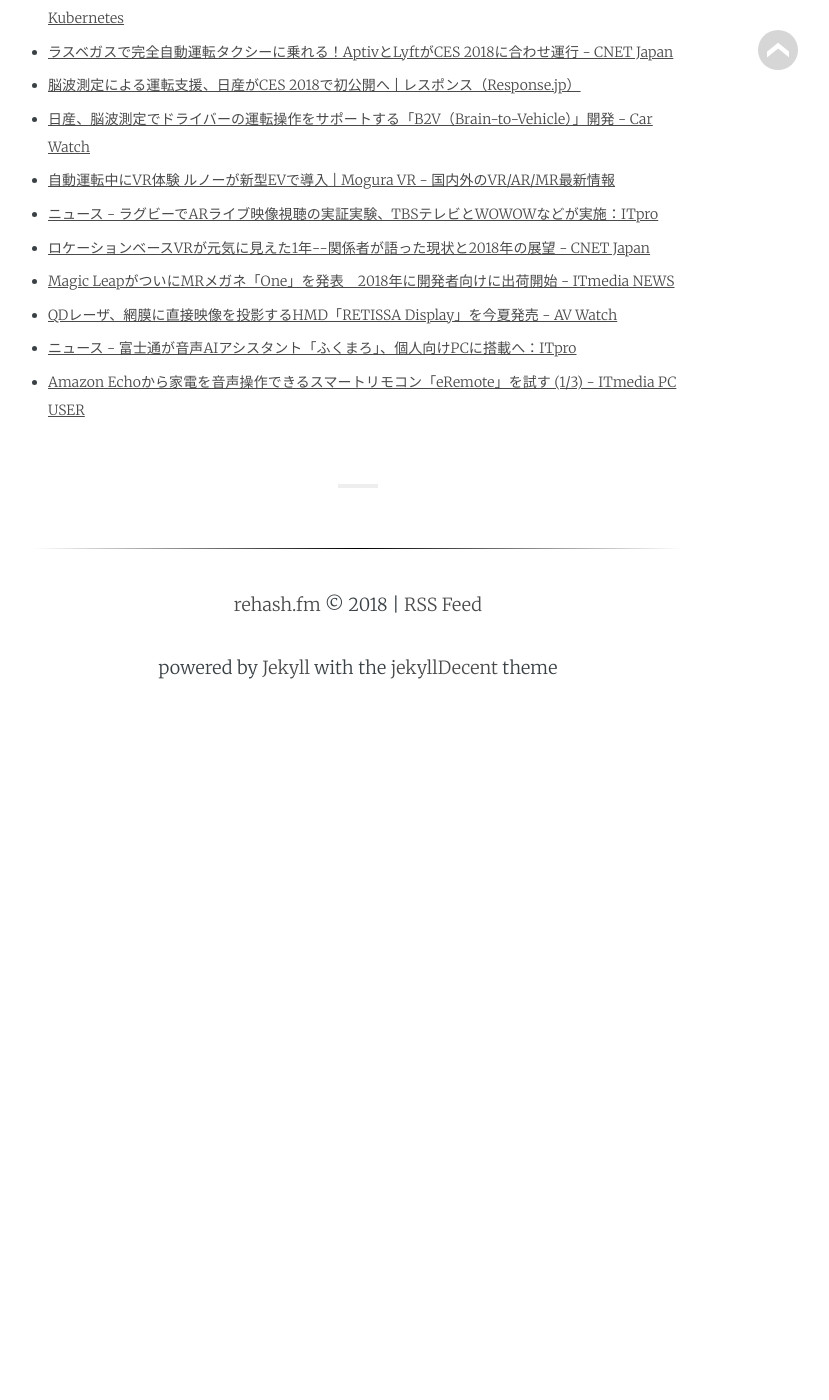
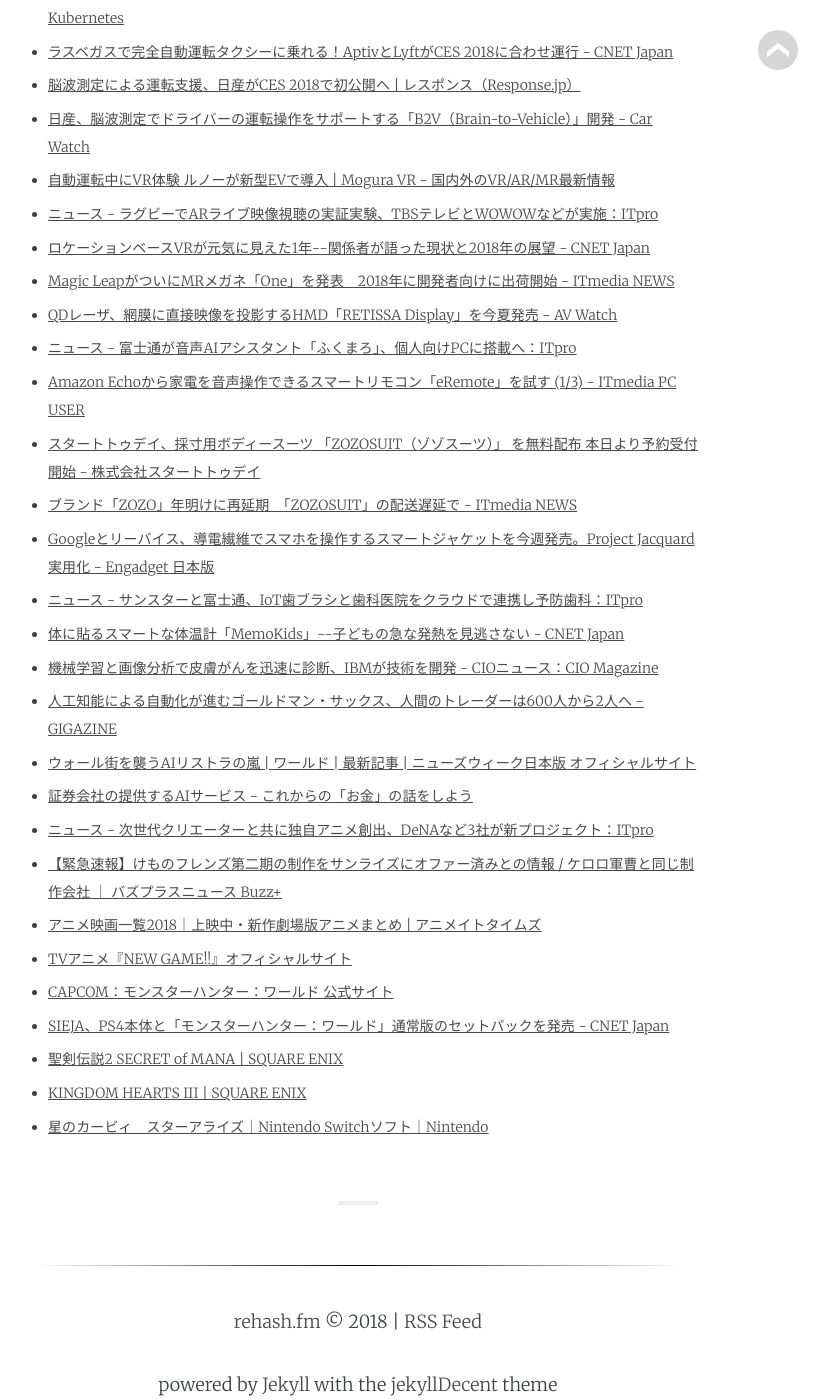
Before and after one commit to rehashfm/rehash.fm, a Jekyll site: the page built from _posts/2018-01-14-33.md, in a window 1280 px wide and 1400 px high, scrolled down 1043 px. Shown: the whole window, without its empty margins (282-1111 px from the left). Built offline with Jekyll 4.4.1, drawn with Linux system fonts in a browser that asks for light colours; some web fonts are replaced; before the commit the page ends 1726 px from its top, so only the background shows below that.

Commit message:
add links to posts/2018-01-14-33.md

```diff
--- a/_posts/2018-01-14-33.md
+++ b/_posts/2018-01-14-33.md
@@ -30,3 +30,21 @@
 - [QDレーザ、網膜に直接映像を投影するHMD「RETISSA Display」を今夏発売 \- AV Watch](https://av.watch.impress.co.jp/docs/news/1099580.html){:target="_blank"}
 - [ニュース \- 富士通が音声AIアシスタント「ふくまろ」、個人向けPCに搭載へ：ITpro](http://itpro.nikkeibp.co.jp/atcl/news/17/122602920/001.png?__scale=w:450,h:300&_sh=03a08e04d0){:target="_blank"}
 - [Amazon Echoから家電を音声操作できるスマートリモコン「eRemote」を試す \(1/3\) \- ITmedia PC USER](http://www.itmedia.co.jp/pcuser/articles/1712/29/news023.html){:target="_blank"}
+- [スタートトゥデイ、採寸用ボディースーツ 「ZOZOSUIT（ゾゾスーツ）」 を無料配布 本日より予約受付開始 \- 株式会社スタートトゥデイ](https://www.starttoday.jp/news/20171122-3175/){:target="_blank"}
+- [ブランド「ZOZO」年明けに再延期　「ZOZOSUIT」の配送遅延で \- ITmedia NEWS](http://www.itmedia.co.jp/news/articles/1712/27/news039.html){:target="_blank"}
+- [Googleとリーバイス、導電繊維でスマホを操作するスマートジャケットを今週発売。Project Jacquard実用化 \- Engadget 日本版](http://japanese.engadget.com/2017/09/26/google-project-jacquard/){:target="_blank"}
+- [ニュース \- サンスターと富士通、IoT歯ブラシと歯科医院をクラウドで連携し予防歯科：ITpro](http://itpro.nikkeibp.co.jp/atcl/news/17/122502914/){:target="_blank"}
+- [体に貼るスマートな体温計「MemoKids」\-\-子どもの急な発熱を見逃さない \- CNET Japan](https://japan.cnet.com/article/35112759/){:target="_blank"}
+- [機械学習と画像分析で皮膚がんを迅速に診断、IBMが技術を開発 \- CIOニュース：CIO Magazine](http://itpro.nikkeibp.co.jp/atcl/idg/14/481709/121900051/){:target="_blank"}
+- [人工知能による自動化が進むゴールドマン・サックス、人間のトレーダーは600人から2人へ \- GIGAZINE](https://gigazine.net/news/20170208-goldman-sachs-automation/){:target="_blank"}
+- [ウォール街を襲うAIリストラの嵐 \| ワールド \| 最新記事 \| ニューズウィーク日本版 オフィシャルサイト](http://www.newsweekjapan.jp/stories/world/2017/08/ai-17.php){:target="_blank"}
+- [証券会社の提供するAIサービス \- これからの「お金」の話をしよう](http://we.love-profit.com/entry/2017/11/01/090721){:target="_blank"}
+- [ニュース \- 次世代クリエーターと共に独自アニメ創出、DeNAなど3社が新プロジェクト：ITpro](http://itpro.nikkeibp.co.jp/atcl/news/17/122002897/){:target="_blank"}
+- [【緊急速報】けものフレンズ第二期の制作をサンライズにオファー済みとの情報 / ケロロ軍曹と同じ制作会社 ｜ バズプラスニュース Buzz\+](http://buzz-plus.com/article/2017/12/28/kemono-friends-beast/){:target="_blank"}
+- [アニメ映画一覧2018｜上映中・新作劇場版アニメまとめ \| アニメイトタイムズ](https://www.animatetimes.com/tag/details.php?id=4105){:target="_blank"}
+- [TVアニメ『NEW GAME\!\!』オフィシャルサイト](http://newgame-anime.com/){:target="_blank"}
+- [CAPCOM：モンスターハンター：ワールド 公式サイト](http://www.capcom.co.jp/monsterhunter/world/){:target="_blank"}
+- [SIEJA、PS4本体と「モンスターハンター：ワールド」通常版のセットパックを発売 \- CNET Japan](https://japan.cnet.com/article/35112808/){:target="_blank"}
+- [聖剣伝説2 SECRET of MANA \| SQUARE ENIX](http://www.jp.square-enix.com/seiken2_som/){:target="_blank"}
+- [KINGDOM HEARTS III \| SQUARE ENIX](http://www.square-enix.co.jp/kingdom/kh3/){:target="_blank"}
+- [星のカービィ　スターアライズ｜Nintendo Switchソフト｜Nintendo](https://www.nintendo.co.jp/switch/ah26a/index.html){:target="_blank"}
```
